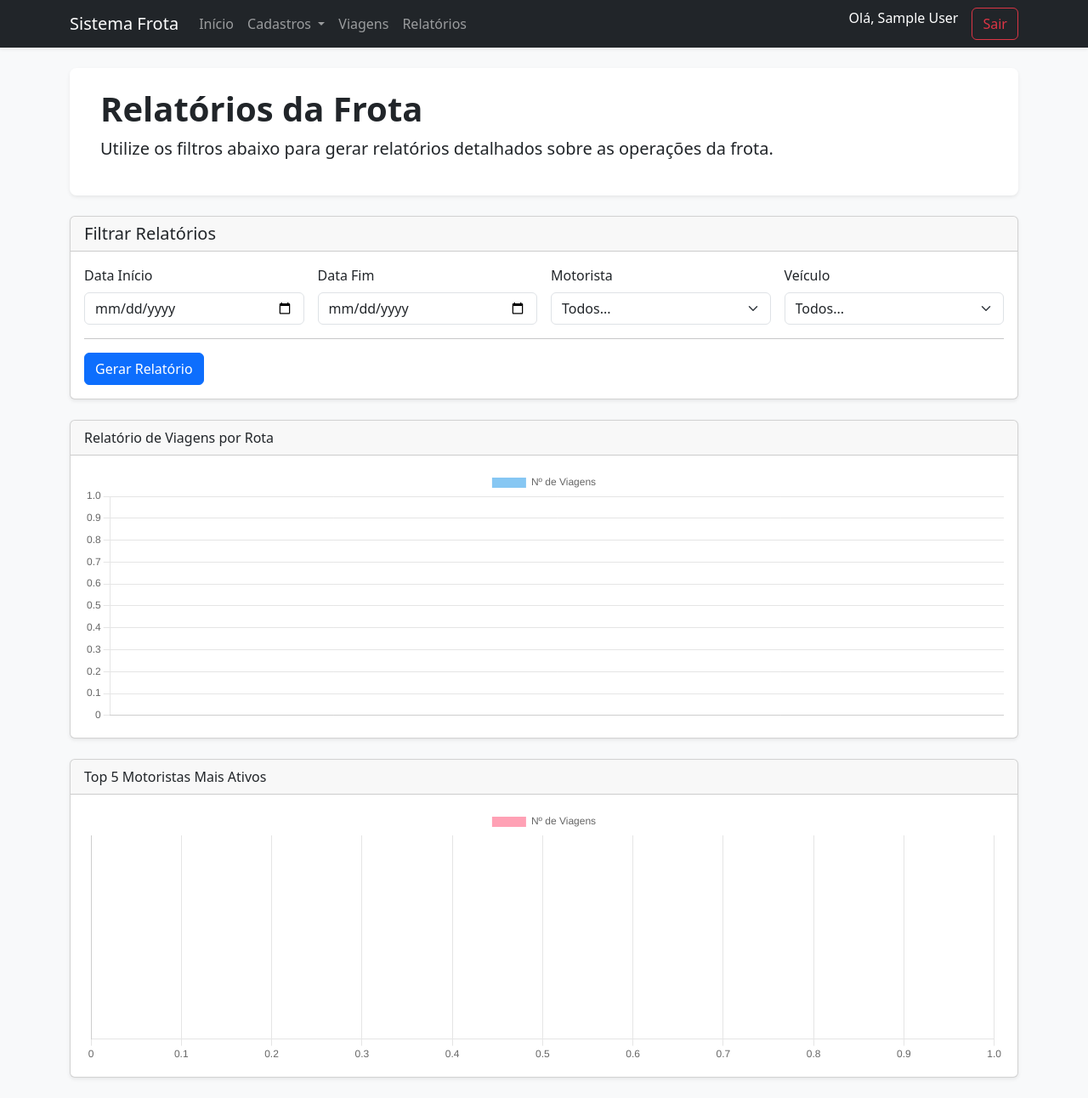
After one commit to Ygor-IA/Eletiva-1, a PHP site: page /ProjetoFrotaVeiculos_p2/relatorios.php in a window 1280 px wide. The commit adds this page. Shown: the whole page at 85% size. Run offline with PHP 8.4, Linux system fonts and the light colour scheme; the visitor is signed in with stand-in values (Sample User, id 1); data that the repository does not hold is empty.

Commit message:
Inserção do relatório

```diff
--- a/ProjetoFrotaVeiculos_p2/cabecalho.php
+++ b/ProjetoFrotaVeiculos_p2/cabecalho.php
@@ -47,7 +47,10 @@
             </ul>
           </li>
           <li class="nav-item">
-            <a class="nav-link" aria-current="page" href="viagens.php">Registrar Viagens (RF4)</a>
+            <a class="nav-link" aria-current="page" href="viagens.php">Viagens</a>
+          </li>
+          <li class="nav-item">
+            <a class="nav-link" aria-current="page" href="relatorios.php">Relatórios</a>
           </li>
         </ul>
 
--- /dev/null
+++ b/ProjetoFrotaVeiculos_p2/relatorios.php
@@ -0,0 +1,177 @@
+<?php
+    require("cabecalho.php");
+    require("conexao.php"); // FUNDAMENTAL: Precisamos nos conectar ao BD
+
+    // --- Bloco PHP para buscar dados dos gráficos ---
+
+    // 1. GRÁFICO DE VIAGENS POR ROTA
+    $labels_rotas = [];
+    $data_rotas = [];
+    try {
+        $stmt = $pdo->query("
+            SELECT
+                CONCAT(r.cidade_inicio, ' -> ', r.cidade_fim) as rota,
+                COUNT(*) as total
+            FROM viagem vi
+            JOIN rota r ON vi.rota_id = r.id
+            GROUP BY rota
+            ORDER BY total DESC
+        ");
+        $dados_rotas_bruto = $stmt->fetchAll();
+
+        foreach($dados_rotas_bruto as $d) {
+            $labels_rotas[] = $d['rota'];
+            $data_rotas[] = $d['total'];
+        }
+    } catch(Exception $e) {
+        echo "Erro ao buscar dados do gráfico de rotas: ".$e->getMessage();
+    }
+
+    // 2. GRÁFICO DE ATIVIDADE POR MOTORISTA (TOP 5)
+    $labels_motoristas = [];
+    $data_motoristas = [];
+    try {
+        $stmt = $pdo->query("
+            SELECT
+                m.nome,
+                COUNT(*) as total
+            FROM viagem vi
+            JOIN motorista m ON vi.motorista_id = m.id
+            GROUP BY m.nome
+            ORDER BY total DESC
+            LIMIT 5
+        ");
+        $dados_motoristas_bruto = $stmt->fetchAll();
+
+        foreach($dados_motoristas_bruto as $d) {
+            $labels_motoristas[] = $d['nome'];
+            $data_motoristas[] = $d['total'];
+        }
+    } catch(Exception $e) {
+        echo "Erro ao buscar dados do gráfico de motoristas: ".$e->getMessage();
+    }
+
+    // Converte para JSON
+    $json_labels_rotas = json_encode($labels_rotas);
+    $json_data_rotas = json_encode($data_rotas);
+    $json_labels_motoristas = json_encode($labels_motoristas);
+    $json_data_motoristas = json_encode($data_motoristas);
+
+?>
+
+    <div class="p-4 mb-4 bg-white rounded-3 shadow-sm">
+      <div class="container-fluid">
+        <h1 class="display-6 fw-bold">Relatórios da Frota</h1>
+        <p class="col-md-10 fs-5">
+            Utilize os filtros abaixo para gerar relatórios detalhados sobre as operações da frota.
+        </p>
+      </div>
+    </div>
+
+    <div class="card shadow-sm mb-4">
+        <div class="card-header">
+            <h2 class="h5 mb-0">Filtrar Relatórios</h2>
+        </div>
+        <div class="card-body">
+            <form>
+                <div class="row g-3">
+                    <div class="col-md-3">
+                        <label for="filtroDataInicio" class="form-label">Data Início</label>
+                        <input type="date" class="form-control" id="filtroDataInicio">
+                    </div>
+                    <div class="col-md-3">
+                        <label for="filtroDataFim" class="form-label">Data Fim</label>
+                        <input type="date" class="form-control" id="filtroDataFim">
+                    </div>
+                    <div class="col-md-3">
+                        <label for="filtroMotorista" class="form-label">Motorista</label>
+                        <select id="filtroMotorista" class="form-select">
+                            <option selected>Todos...</option>
+                        </select>
+                    </div>
+                    <div class="col-md-3">
+                        <label for="filtroVeiculo" class="form-label">Veículo</label>
+                        <select id="filtroVeiculo" class="form-select">
+                            <option selected>Todos...</option>
+                        </select>
+                    </div>
+                </div>
+                <hr>
+                <button type="submit" class="btn btn-primary">Gerar Relatório</button>
+            </form>
+        </div>
+    </div>
+
+    <div class="row g-4">
+        <div class="col-md-12">
+            <div class="card shadow-sm">
+                <div class="card-header">Relatório de Viagens por Rota</div>
+                <div class="card-body">
+                    <canvas id="graficoViagensPorRota" style="height: 300px;"></canvas>
+                </div>
+            </div>
+        </div>
+        <div class="col-md-12">
+            <div class="card shadow-sm">
+                <div class="card-header">Top 5 Motoristas Mais Ativos</div>
+                <div class="card-body">
+                     <canvas id="graficoAtividadeMotorista" style="height: 300px;"></canvas>
+                </div>
+            </div>
+        </div>
+    </div>
+
+
+<script src="https://cdn.jsdelivr.net/npm/chart.js"></script>
+<script>
+    // #################################################################
+    // ####   SCRIPT DO GRÁFICO 1 (ROTAS) - DADOS DINÂMICOS   ####
+    // #################################################################
+    const labelsRotas = <?php echo $json_labels_rotas; ?>;
+    const dataRotas = <?php echo $json_data_rotas; ?>;
+
+    const ctxDetalhado = document.getElementById('graficoViagensPorRota');
+    new Chart(ctxDetalhado, {
+        type: 'bar',
+        data: {
+            labels: labelsRotas,
+            datasets: [{
+                label: 'Nº de Viagens',
+                data: dataRotas,
+                backgroundColor: 'rgba(54, 162, 235, 0.6)'
+            }]
+        },
+        options: {
+            responsive: true,
+            maintainAspectRatio: false
+        }
+    });
+
+    // ######################################################################
+    // ####   SCRIPT DO GRÁFICO 2 (MOTORISTAS) - DADOS DINÂMICOS   ####
+    // ######################################################################
+    const labelsMotoristas = <?php echo $json_labels_motoristas; ?>;
+    const dataMotoristas = <?php echo $json_data_motoristas; ?>;
+
+    const ctxMotorista = document.getElementById('graficoAtividadeMotorista');
+    new Chart(ctxMotorista, {
+        type: 'bar',
+        data: {
+            labels: labelsMotoristas,
+            datasets: [{
+                label: 'Nº de Viagens',
+                data: dataMotoristas,
+                backgroundColor: 'rgba(255, 99, 132, 0.6)'
+            }]
+        },
+        options: {
+            responsive: true,
+            maintainAspectRatio: false,
+            indexAxis: 'y', // Faz o gráfico ser de barras horizontais
+        }
+    });
+</script>
+
+<?php
+  require("rodape.php");
+?>
```
Also changed, not shown: ProjetoFrotaVeiculos_p2/principal.php (+139 -45 lines).
